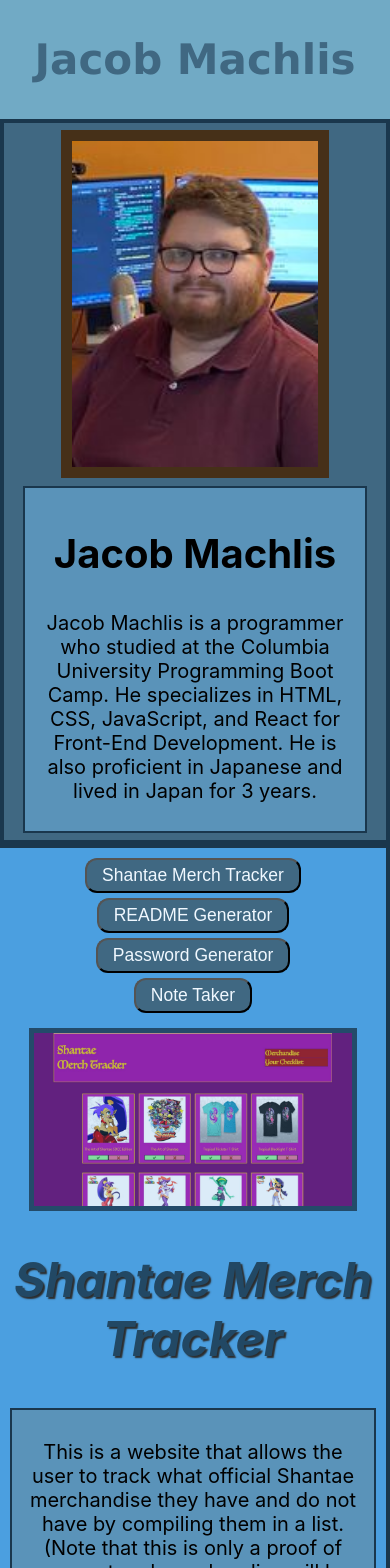
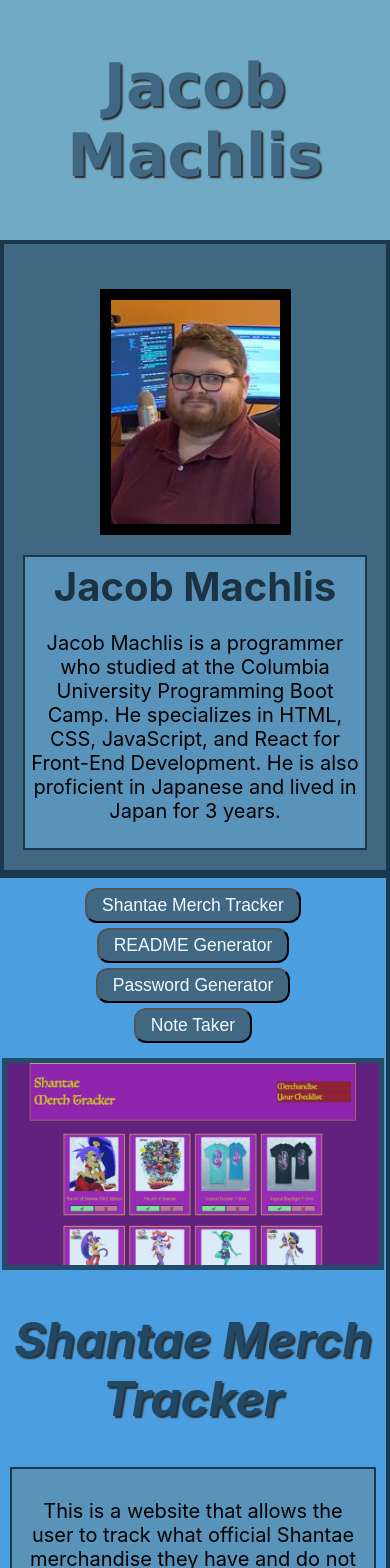
Before and after one commit to Flumanuck/Portfolio, a React (Create React App) app: page / in a window 390 px wide. Shown: the top 1568 px of the page. Built offline with nearby package versions, Linux system fonts and the light colour scheme.

Commit message:
Resized Notetaker Screenshot + Made CSS more responsive

```diff
--- a/src/components/Body/body.css
+++ b/src/components/Body/body.css
@@ -86,4 +86,8 @@
     margin-bottom: 5px;
     font-size: 17.5px;
   }
+
+  .main-body img {
+    width: 99%;
+  }
 }
--- a/src/components/Footer/footer.css
+++ b/src/components/Footer/footer.css
@@ -5,6 +5,9 @@
   list-style-type: none;
   /* For chromium based user agent stylesheet default left padding0 */
   padding-left: 0;
+  background-color: rgb(129, 157, 182);
+  margin: 0px;
+  border-top: solid black 4px;
 }
 
 .contact-links a {
@@ -25,7 +28,6 @@
   .contact-links {
     flex-direction: column;
     align-items: center;
-    margin: 10px 0;
   }
   .contact-links li {
     margin-bottom: 20px;
--- a/src/components/Navbar/navbar.css
+++ b/src/components/Navbar/navbar.css
@@ -8,7 +8,9 @@
 .name {
   text-decoration: none;
   color: #406882;
-  font-size: 42px;
+  font-size: 60px;
   font-weight: bolder;
   font-family: Verdana, Geneva, Tahoma, sans-serif;
+  text-shadow: 2px 2px 1.5px rgb(44 44 44);
+  text-align: center;
 }
--- a/src/components/Profile/profile.css
+++ b/src/components/Profile/profile.css
@@ -12,25 +12,29 @@
   display: flex;
   flex-direction: column;
   align-items: center;
+  justify-content: space-between;
 }
 
 .full-profile img {
   width: 70%;
-  margin-top: 2%;
-  border: 11px solid rgb(70, 48, 24);
+  border: 11px solid rgb(0, 0, 0);
+  margin-top: 45px;
 }
 
 .profile-content {
   width: 90%;
-  margin: 2% 0;
+  margin-bottom: 20px;
   border: 2px solid #1a374d;
-  padding: 2%;
+  padding: 5px;
   background-color: #5a93b9;
 }
 
 .profile-content h2 {
   text-align: center;
-  font-size: 2.5rem;
+  font-size: 40px;
+  color: #162937;
+  opacity: 0.9;
+  margin: 0px;
 }
 
 .profile-content p {
@@ -42,5 +46,10 @@
   .full-profile {
     width: 100%;
   }
+
+  .full-profile img {
+    width: 50%;
+    margin-bottom: 20px;
+  }
   /*Big smartphones [426px -> 600px]*/
 }
```
Also changed, not shown: src/images/Screenshot-note.png.
